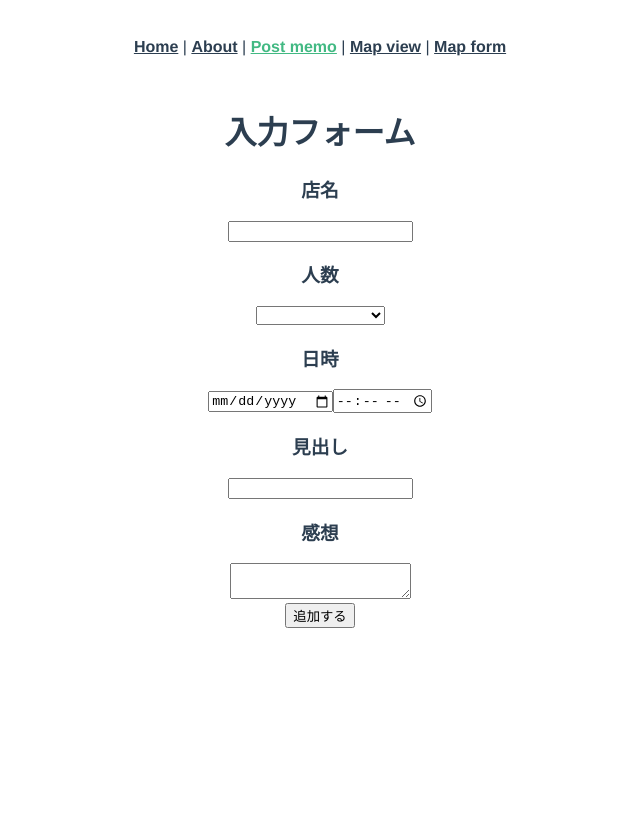
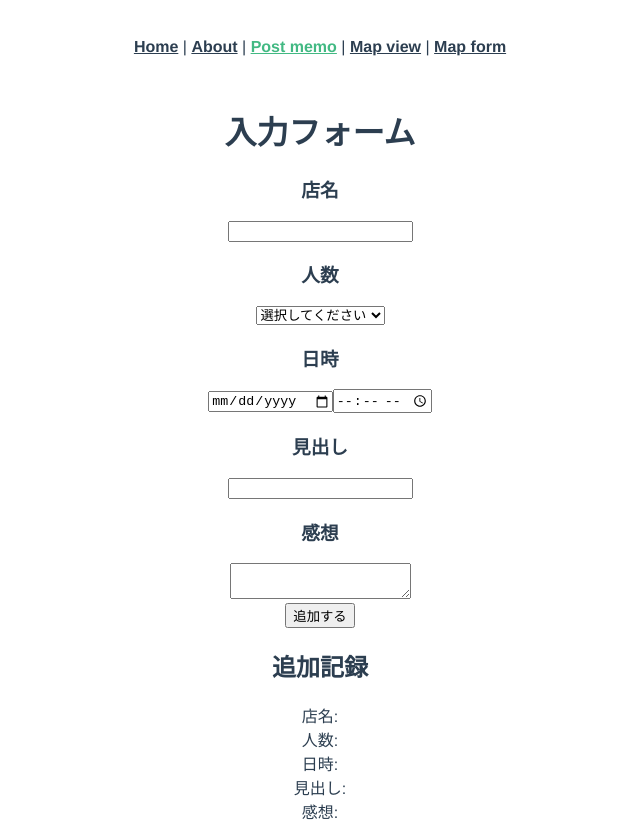
Before and after one commit to webex20-team-2/team-original-app, a Vue app: page /post-memo in a window 1280 px wide. Both pictures are taken after a click on the button "追加する". Shown: the whole page, without its empty margins (320-960 px from the left). Before the commit the page ends 800 px from the top, so only its background shows below. Built offline with nearby package versions, Linux system fonts and the light colour scheme.

Commit message:
ローカルストレージに保存

```diff
--- a/src/views/PostMemo.vue
+++ b/src/views/PostMemo.vue
@@ -11,21 +11,24 @@
       <div class="Form-member">
         <h3 class="Member-title">人数</h3>
         <select class="Category-select" v-model="membernumber">
-          <option hidden="hidden" class="option-word">選択してください</option>
-          <option>1人</option>
-          <option>2人</option>
-          <option>3人</option>
-          <option>4人</option>
-          <option>5人</option>
-          <option>その他</option>
+          <option value hidden="hidden" class="option-word">
+            選択してください
+          </option>
+          <option value="1人">1人</option>
+          <option value="2人">2人</option>
+          <option value="3人">3人</option>
+          <option value="4人">4人</option>
+          <option value="5人">5人</option>
+          <option value="その他">その他</option>
         </select>
       </div>
       <div class="Form-date">
         <h3 class="Date-title">日時</h3>
         <div class="date-flex">
-          <input type="date" class="input-size" /><input
+          <input type="date" class="input-size" v-model="hiniti" /><input
             type="time"
             class="input-size right-time"
+            v-model="zikan"
           />
         </div>
       </div>
@@ -38,8 +41,20 @@
       <h3 class="Text-title">感想</h3>
       <textarea type="text" class="block-title" v-model="kansou"></textarea>
     </div>
-    <button class="Form-button" v-on:click="toukou">追加する</button>
+    <button class="Form-button" v-on:click="touroku">追加する</button>
   </div>
+  <section>
+    <h2>追加記録</h2>
+    <div v-if="logs.length > 0">
+      <div v-for="(log, index) in logs" v-bind:key="index">
+        <div>店名: {{ log.place }}</div>
+        <div>人数: {{ log.member }}</div>
+        <div>日時: {{ log.day }} {{ log.time }}</div>
+        <div>見出し: {{ log.midasi }}</div>
+        <div>感想: {{ log.thoughts }}</div>
+      </div>
+    </div>
+  </section>
 </template>
 
 <script>
@@ -49,9 +64,30 @@ export default {
       logs: [],
       shopname: "",
       membernumber: "",
+      hiniti: "",
+      zikan: "",
       shorttitle: "",
       kansou: "",
     }
+  },
+  mounted() {
+    this.logs = JSON.parse(localStorage.getItem("logs")) || []
+  },
+  methods: {
+    touroku: function () {
+      this.logs.push({
+        place: this.shopname,
+        member: this.membernumber,
+        day: this.hiniti,
+        time: this.zikan,
+        midasi: this.shorttitle,
+        thoughts: this.kansou,
+      })
+      this.set()
+    },
+    set() {
+      localStorage.setItem("logs", JSON.stringify(this.logs))
+    },
   },
 }
 </script>
```
